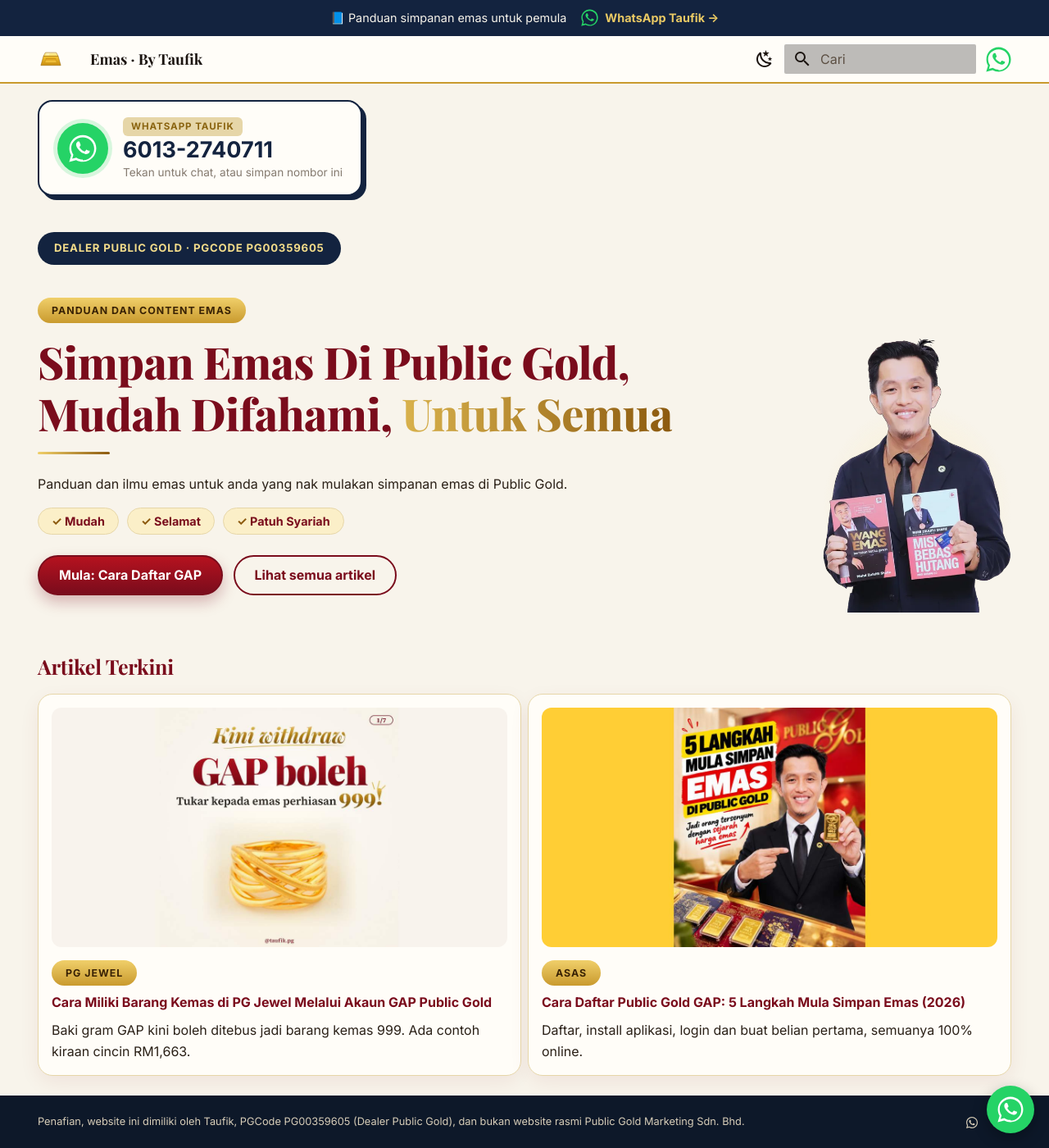
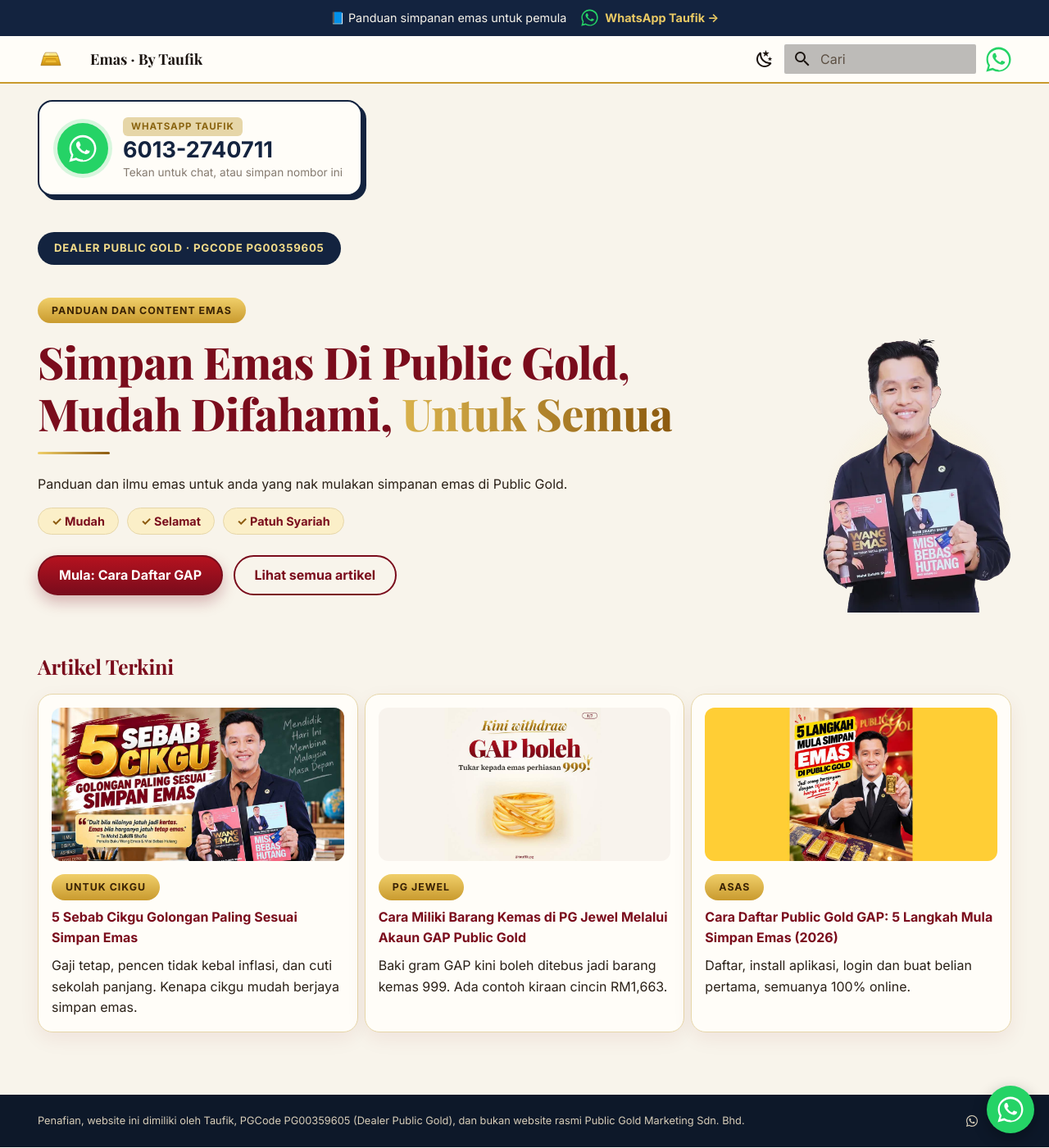
Before and after one commit to taufikmusa/emas, an MkDocs documentation site: the page built from docs/index.md, in a window 1280 px wide and 1400 px high, scrolled down 1 px. Shown: the whole window at 82% size. Built offline with MkDocs 1.6.1 and Material for MkDocs 9.7.7, drawn with Linux system fonts in a browser that asks for light colours; some web fonts are replaced.

Commit message:
Add article: 5 sebab cikgu simpan emas; inline register links; CLAUDE.md SOP
Co-Authored-By: Claude Sonnet 5.5 <noreply@anthropic.com>
Claude-Session: https://claude.ai/code/session_01Kg5rzoNKh8hvmsKW8L46De

```diff
--- a/docs/index.md
+++ b/docs/index.md
@@ -42,6 +42,14 @@ Panduan dan ilmu emas untuk anda yang nak mulakan simpanan emas di Public Gold.
 
 <div class="grid cards" markdown>
 
+- [![5 sebab cikgu golongan paling sesuai simpan emas](assets/og-cikgu.jpg){ loading=lazy }](artikel/5-sebab-cikgu-golongan-paling-sesuai-simpan-emas.md)
+
+    <span class="cat-badge">Untuk Cikgu</span>
+
+    **[5 Sebab Cikgu Golongan Paling Sesuai Simpan Emas](artikel/5-sebab-cikgu-golongan-paling-sesuai-simpan-emas.md)**
+
+    Gaji tetap, pencen tidak kebal inflasi, dan cuti sekolah panjang. Kenapa cikgu mudah berjaya simpan emas.
+
 - [![Cara miliki barang kemas di PG Jewel melalui Akaun GAP](assets/og-pg-jewel.jpg){ loading=lazy }](artikel/cara-miliki-barang-kemas-pg-jewel-akaun-gap.md)
 
     <span class="cat-badge">PG Jewel</span>
--- a/docs/stylesheets/extra.css
+++ b/docs/stylesheets/extra.css
@@ -492,3 +492,19 @@ body { font-feature-settings: "ss01"; }
   .wa-card .wa-ico::before,
   .md-header__button.wa-head svg { animation: none; }
 }
+
+/* Petikan */
+.md-typeset blockquote {
+  border-left: 4px solid var(--gold);
+  background: var(--gold-tint);
+  border-radius: 0 14px 14px 0;
+  padding: .8rem 1.2rem;
+  margin: 1.2rem 0;
+  font-family: var(--serif);
+  font-style: italic;
+  font-weight: 600;
+  font-size: 1.02rem;
+  color: var(--maroon);
+}
+.md-typeset blockquote p { margin: .2rem 0; }
+[data-md-color-scheme="slate"] .md-typeset blockquote { background: #2A211B; color: var(--gold-lt); }
--- a/mkdocs.yml
+++ b/mkdocs.yml
@@ -77,3 +77,5 @@ nav:
       - Cara Daftar Public Gold GAP: artikel/cara-daftar-public-gold-gap-2026.md
   - PG Jewel:
       - Cara Miliki Barang Kemas Melalui Akaun GAP: artikel/cara-miliki-barang-kemas-pg-jewel-akaun-gap.md
+  - Untuk Cikgu:
+      - 5 Sebab Cikgu Simpan Emas: artikel/5-sebab-cikgu-golongan-paling-sesuai-simpan-emas.md
```
Also changed, not shown: CLAUDE.md (added, +26 -0 lines), docs/artikel/5-sebab-cikgu-golongan-paling-sesuai-simpan-emas.md (added, +114 -0 lines), docs/assets/cikgu-1-pesanan-guru.webp (added), docs/assets/cikgu-2-sebab-1-gaji.webp (added), docs/assets/cikgu-3-sebab-2-jangka-panjang.webp (added), docs/assets/cikgu-4-sebab-3-pencen.webp (added), docs/assets/cikgu-5-sebab-4-teladan.webp (added), docs/assets/cikgu-6-sebab-5-cuti.webp (added), docs/assets/cikgu-7-kukuhkan.webp (added), docs/assets/cikgu-poster-5-sebab.webp (added), docs/assets/og-cikgu.jpg (added).
